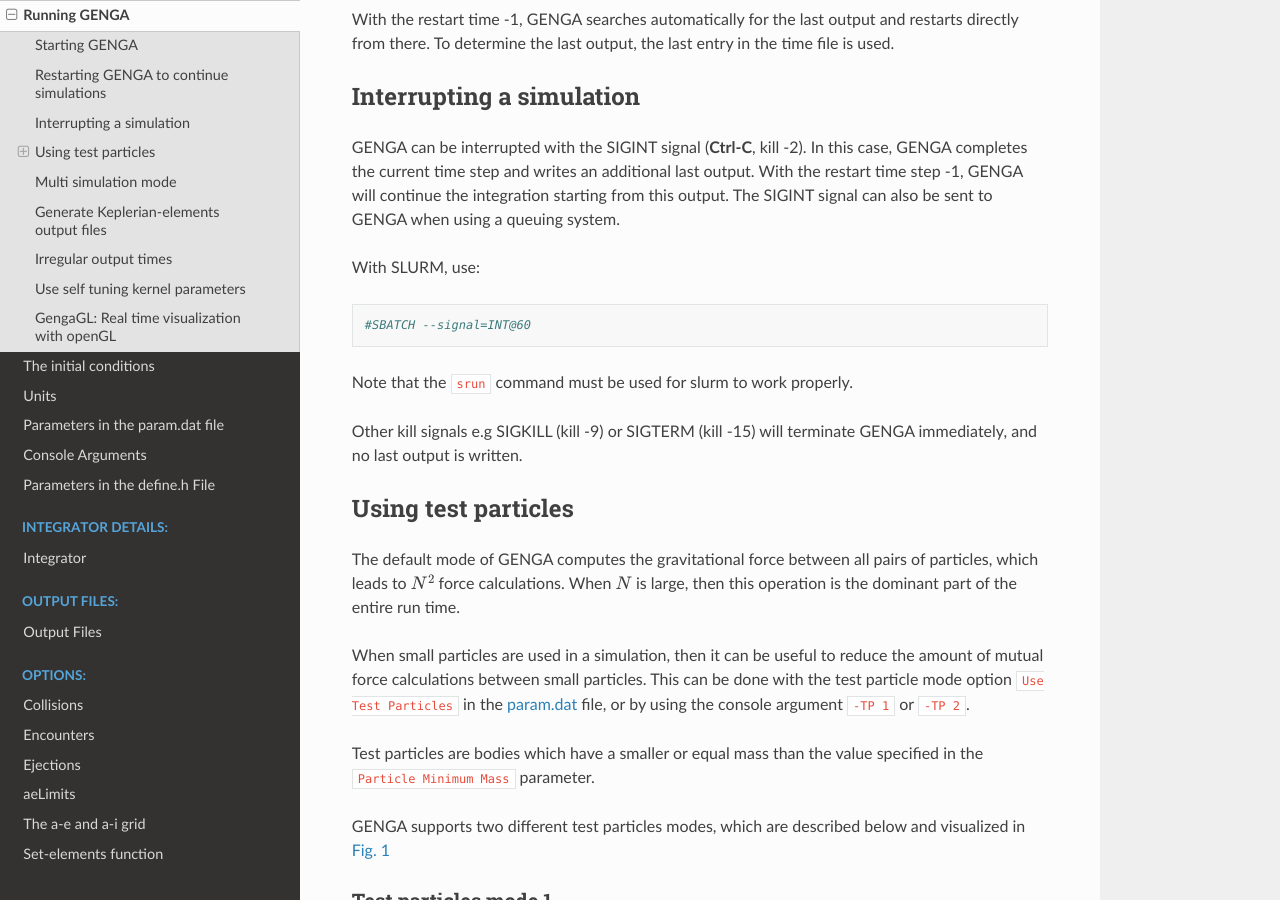
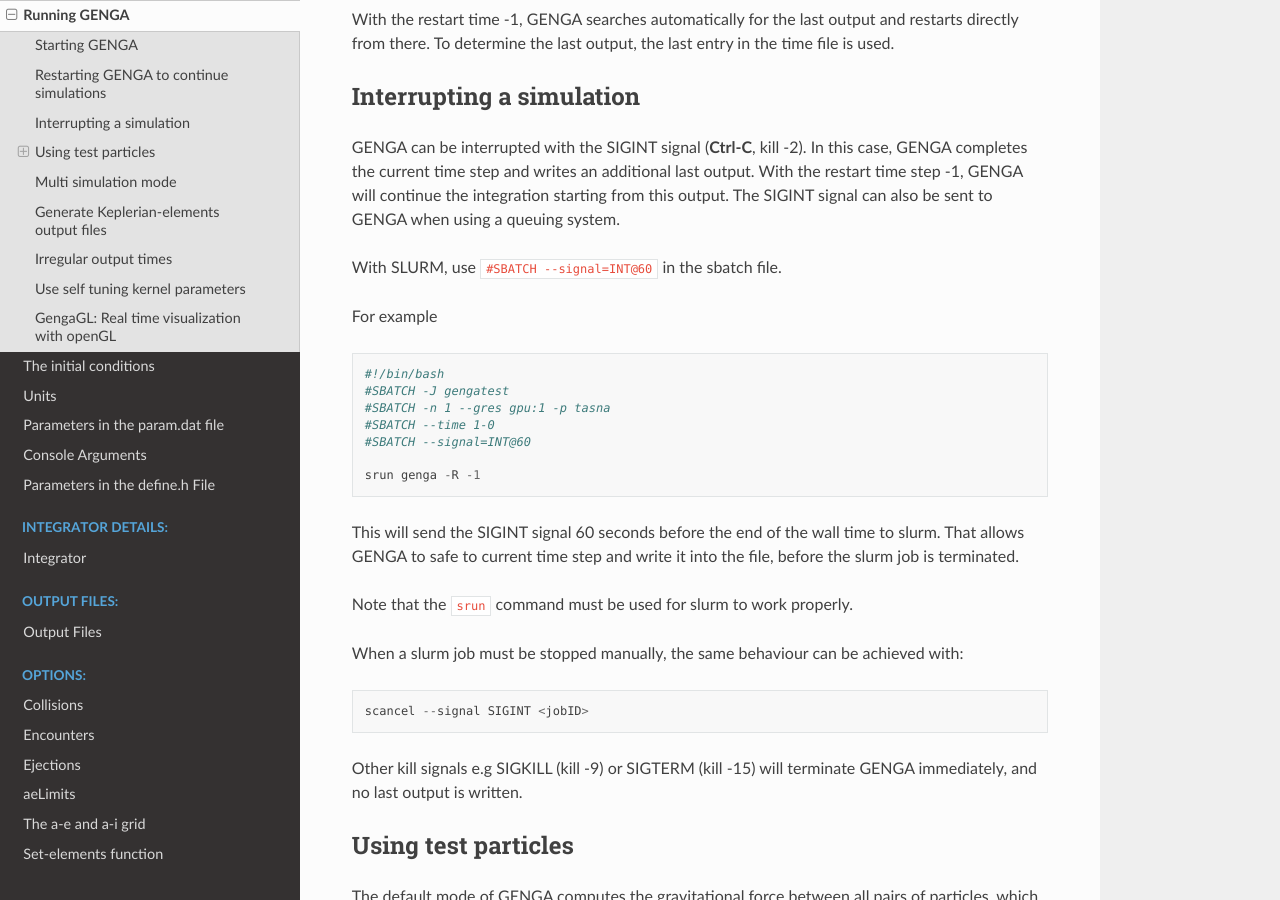
Before and after one commit to vinfreecs/genga, a Sphinx documentation site: the page built from docs/Run.rst, in a window 1280 px wide and 900 px high, scrolled down 1169 px. Built offline with Sphinx 7.4.7 and the Read the Docs theme 2.0.0, drawn with Linux system fonts in a browser that asks for light colours.

Commit message:
update documentation

```diff
--- a/docs/Run.rst
+++ b/docs/Run.rst
@@ -53,12 +53,27 @@
 With the restart time step -1, GENGA will continue the integration starting from this output. The SIGINT signal can also be sent to GENGA when using
 a queuing system.
 
-With SLURM, use::
+With SLURM, use ``#SBATCH --signal=INT@60`` in the sbatch file.
 
- 	#SBATCH --signal=INT@60
+For example ::
+
+	#!/bin/bash
+	#SBATCH -J gengatest
+	#SBATCH -n 1 --gres gpu:1 -p tasna
+	#SBATCH --time 1-0
+	#SBATCH --signal=INT@60
+
+	srun genga -R -1
+
+This will send the SIGINT signal 60 seconds before the end of the wall time to slurm. That allows GENGA to safe to current time step and write it into the
+file, before the slurm job is terminated.
 
 Note that the ``srun`` command must be used for slurm to work properly.
 
+
+When a slurm job must be stopped manually, the same behaviour can be achieved with::
+
+	scancel --signal SIGINT <jobID>
 
 Other kill signals e.g SIGKILL (kill -9) or SIGTERM (kill -15) will terminate GENGA immediately, and no last output is written.
 
```
Also changed, not shown: 2 other files.
